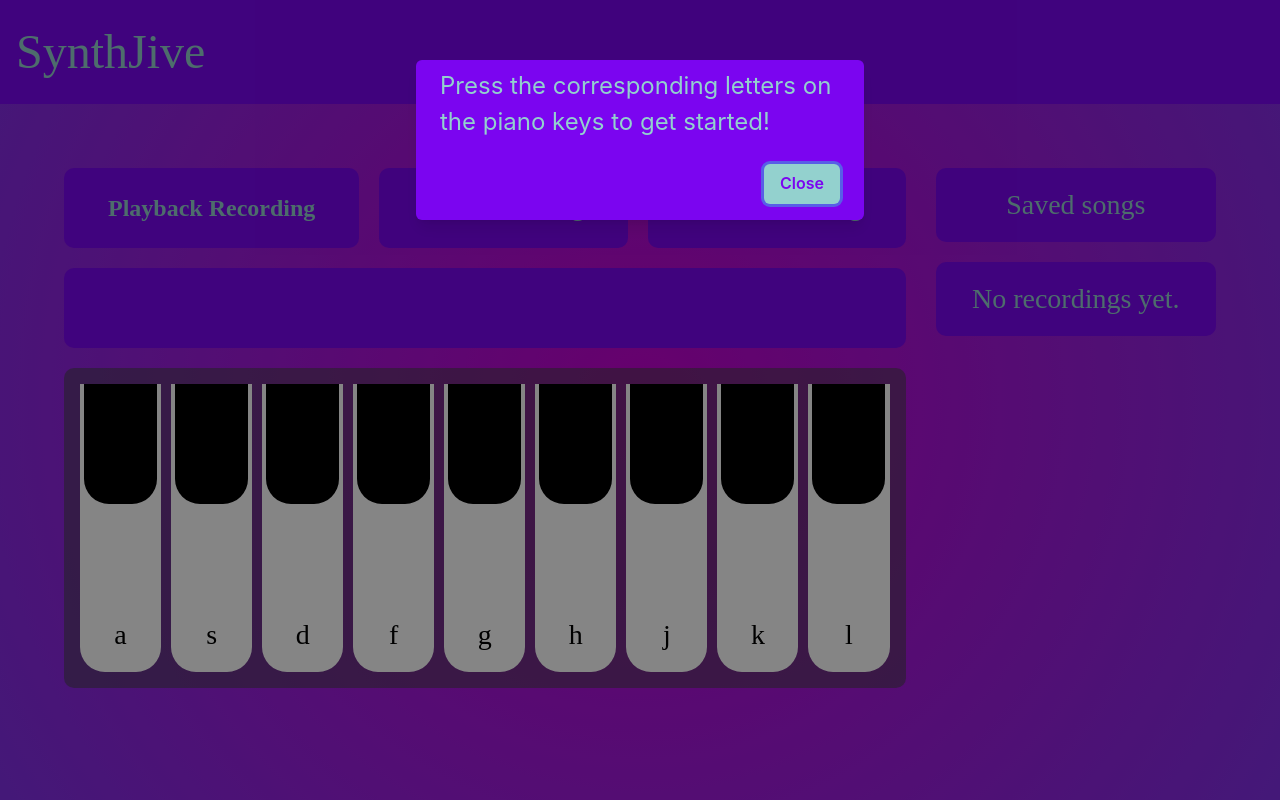
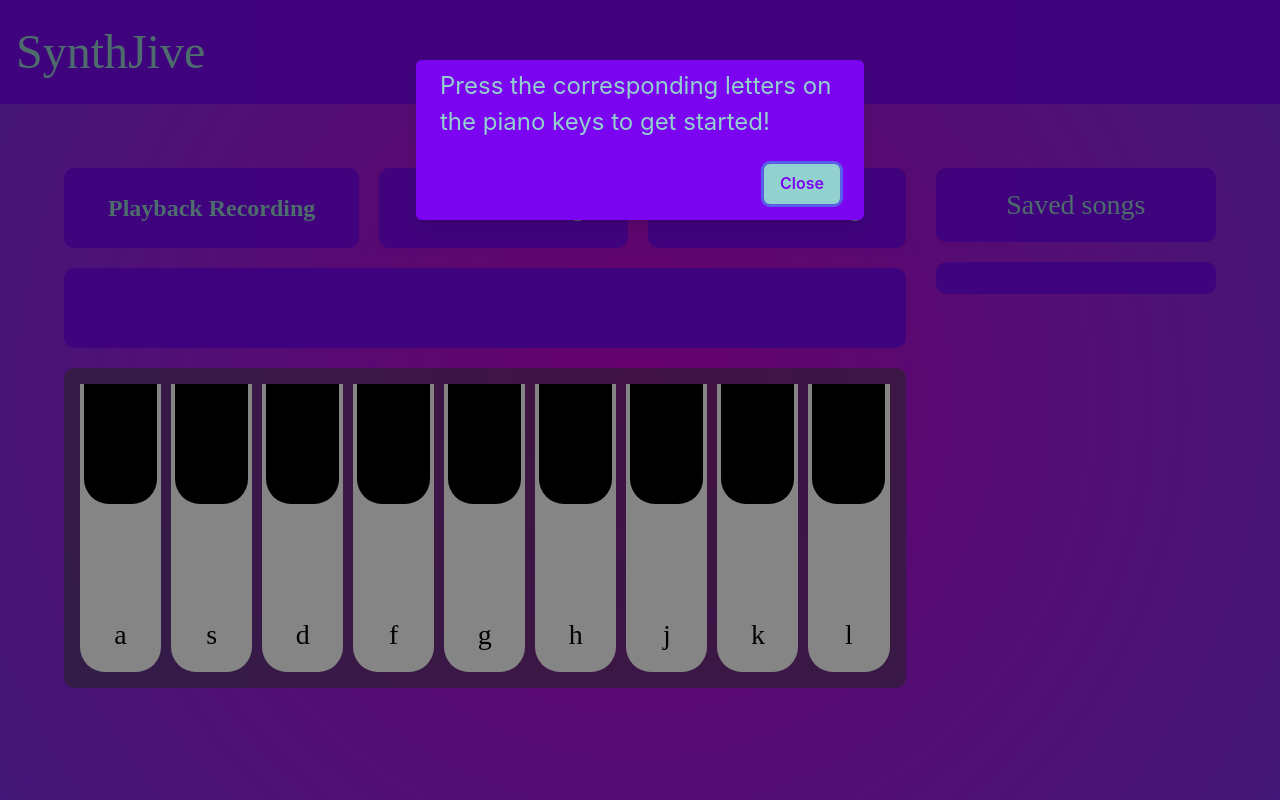
Before and after one commit to cptaylor38/synthjive, a React (Create React App) app in the folder client/: page / in a window 1280 px wide. Built offline with nearby package versions, Linux system fonts and the light colour scheme; a web font is replaced by a local one.

Commit message:
commented out saved track bit to prevent crashing

```diff
--- a/client/src/App.js
+++ b/client/src/App.js
@@ -181,7 +181,7 @@ function App() {
           <aside>
             <Box className="synth__box synth--savedheader">Saved songs</Box>
             <Box className="synth__box synth--list">
-              {savedTracks && savedTracks.length > 0 ? savedTracks.map(track => <p>{track}</p>) : 'No recordings yet.'}
+              {/* {savedTracks && savedTracks.length > 0 ? savedTracks.map(track => <p>{track}</p>) : 'No recordings yet.'} */}
             </Box>
           </aside>
         </main>
```
